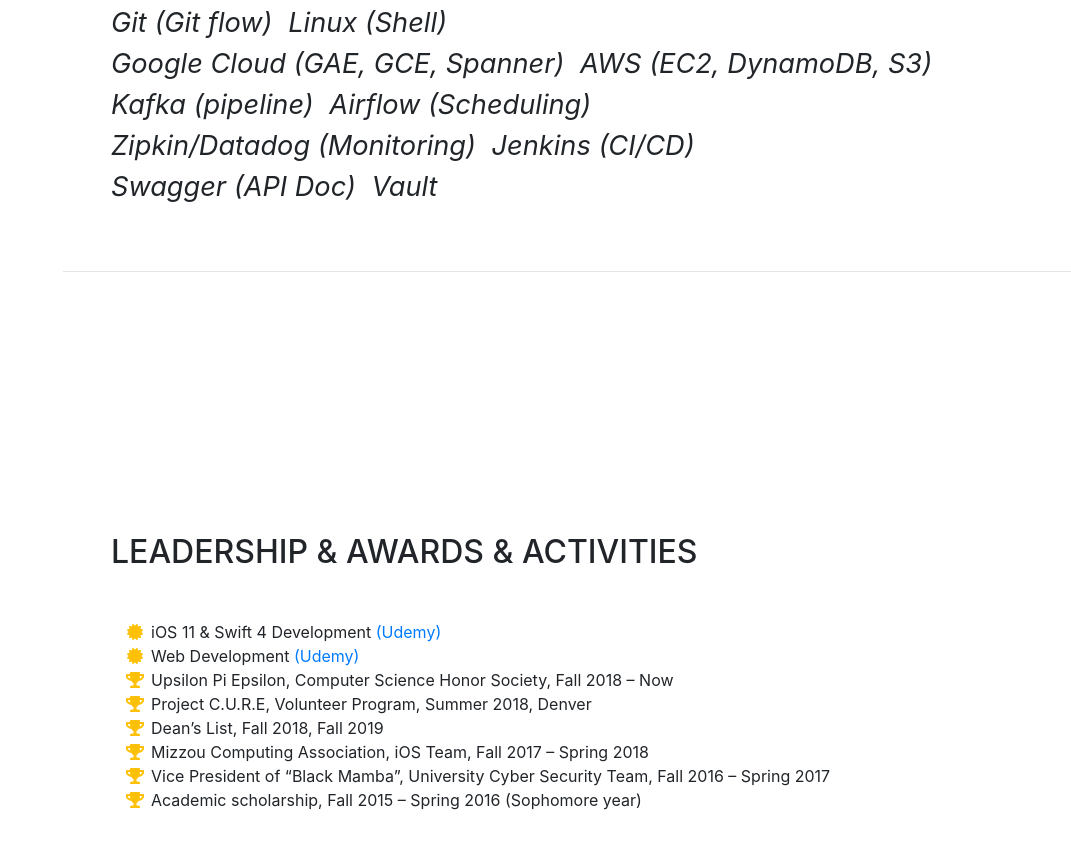
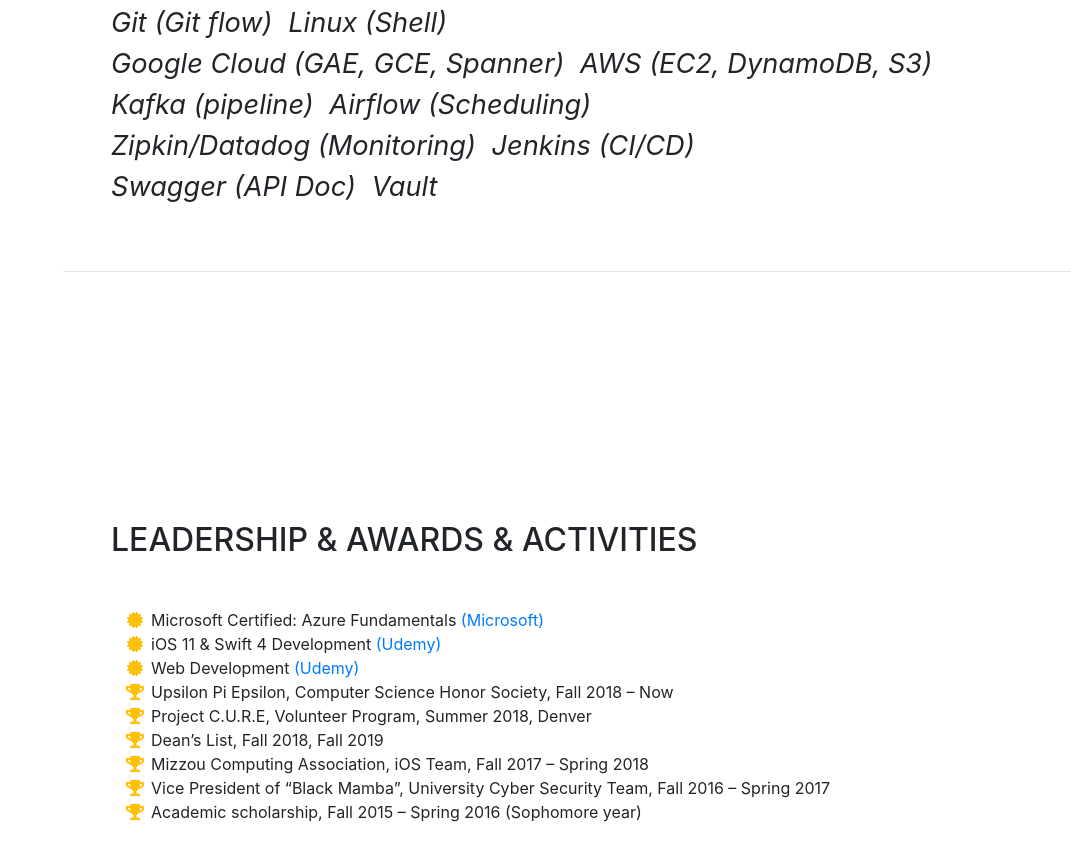
Before and after one commit to jlbwm/jlbwm.github.io, a website with bundled scripts: page index.html in a window 1280 px wide. Shown: the part 8370-9230 px from the top of the page, without its empty margins (209-1280 px from the left). Built offline with nearby package versions, Linux system fonts and the light colour scheme; a web font is replaced by a local one.

Commit message:
add azure cert

```diff
--- a/index.html
+++ b/index.html
@@ -757,6 +757,10 @@
         <ul class="fa-ul mb-0">
           <li>
             <i class="fa-li fas fa-certificate text-warning"></i>
+            Microsoft Certified: Azure Fundamentals <a href="https://www.credly.com/badges/b4a79d67-55f6-4b1e-9fcb-1a1367f3c4e6/linked_in_profile" target="_blank">(Microsoft)</a>
+          </li>
+          <li>
+            <i class="fa-li fas fa-certificate text-warning"></i>
             iOS 11 & Swift 4 Development <a href="https://www.udemy.com/certificate/UC-8ZWHXPF6/" target="_blank">(Udemy)</a>
           </li>
           <li>
```
